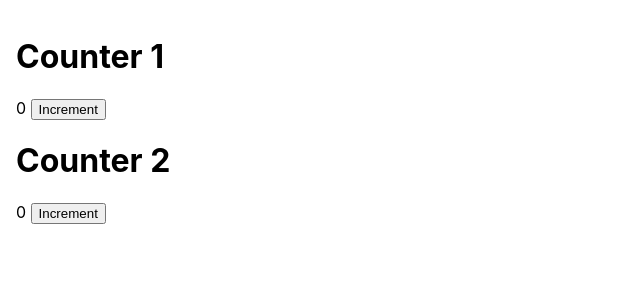
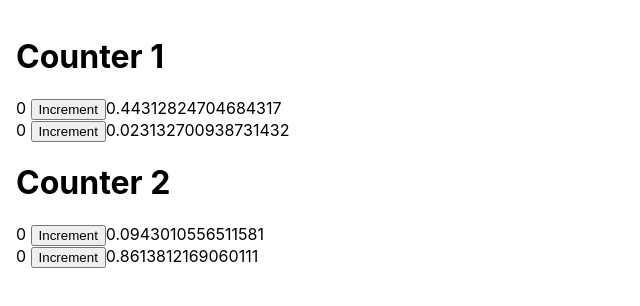
Before and after one commit to kml1990/react-state-library, a React (Create React App) app: page / in a window 1280 px wide. Shown: the top 306 px of the page, without its empty margins (0-640 px from the left). Built offline with nearby package versions, Linux system fonts and the light colour scheme.

Commit message:
feat: add selector to useStore

```diff
--- a/src/app.jsx
+++ b/src/app.jsx
@@ -1,4 +1,4 @@
-import React, { useEffect, useState } from 'react';
+import React, { useCallback, useEffect, useState } from 'react';
 
 const createStore = (initialState) => {
   const listeners = new Set();
@@ -16,58 +16,76 @@ const createStore = (initialState) => {
   return { getState, setState, subscribe }
 }
 
-const store = createStore({ count: 0 });
+const identity = (x) => x;
 
-const useStore = (store) => {
-  const [state, setState] = useState(store.getState());
+const useStore = (store, selector = identity) => {
+  const [state, setState] = useState(selector(store.getState()));
 
   useEffect(() => {
     const callback = () => {
-      setState(store.getState());
+      setState(selector(store.getState()));
     };
     const unsubscribe = store.subscribe(callback);
     callback();
     return unsubscribe;
-  }, [store])
+  }, [store, selector]);
 
   return [state, store.setState];
 }
 
+// APP CODE
+
+const store = createStore({ count1: 0, count2: 0 });
+
 const Counter1 = () => {
-  const [state, setState] = useStore(store);
+  const [count1, setState] = useStore(
+    store,
+    useCallback((state) => state.count1, [])
+  );
 
-  const increment = () => {
-    setState((prev) => ({ ...prev, count: prev.count + 1 }));
+  const increment1 = () => {
+    setState((prev) => ({
+      ...prev,
+      count1: prev.count1 + 1
+    }));
   }
 
   return (
     <div>
-      {state.count} <button onClick={increment}>Increment</button>
+      {count1} <button onClick={increment1}>Increment</button>
+      {Math.random()}
+    </div>
+  )
+}
+const Counter2 = () => {
+  const [count2, setState] = useStore(
+    store,
+    useCallback((state) => state.count2, [])
+  );
+
+  const increment2 = () => {
+    setState((prev) => ({
+      ...prev,
+      count2: prev.count2 + 1
+    }));
+  }
+
+  return (
+    <div>
+      {count2} <button onClick={increment2}>Increment</button>
+      {Math.random()}
     </div>
   )
 }
 
-const Counter2 = () => {
-  const [state, setState] = useStore(store);
-
-  const increment = () => {
-    const nextState = { count: store.getState().count + 1};
-    setState(nextState);
-  }
-
-  return (
-    <div>
-      {state.count} <button onClick={increment}>Increment</button>
-    </div>
-  )
-}
 
 const App = () => (
   <>
     <h1>Counter 1</h1>
     <Counter1 />
-
+    <Counter1 />
     <h1>Counter 2</h1>
+    <Counter2 />
     <Counter2 />
   </>
 )
```
